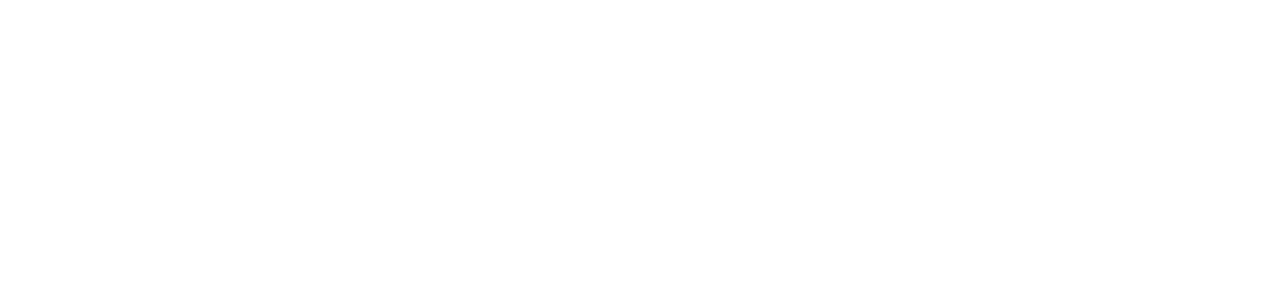
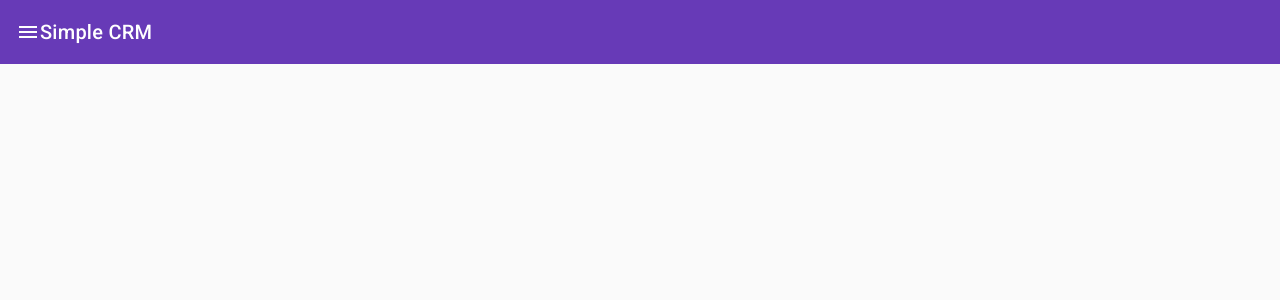
Before and after one commit to Phillipcodes/CRM, an Angular app: page / in a window 1280 px wide. Shown: the top 300 px of the page. Built offline with nearby package versions, Linux system fonts and the light colour scheme.

Commit message:
Added material Components

```diff
--- a/angular.json
+++ b/angular.json
@@ -30,6 +30,7 @@
               "src/assets"
             ],
             "styles": [
+              "@angular/material/prebuilt-themes/deeppurple-amber.css",
               "src/styles.scss"
             ],
             "scripts": []
@@ -90,6 +91,7 @@
               "src/assets"
             ],
             "styles": [
+              "@angular/material/prebuilt-themes/deeppurple-amber.css",
               "src/styles.scss"
             ],
             "scripts": []
--- a/package.json
+++ b/package.json
@@ -11,13 +11,16 @@
   "private": true,
   "dependencies": {
     "@angular/animations": "^17.0.0",
+    "@angular/cdk": "^17.3.10",
     "@angular/common": "^17.0.0",
     "@angular/compiler": "^17.0.0",
     "@angular/core": "^17.0.0",
     "@angular/forms": "^17.0.0",
+    "@angular/material": "^17.3.10",
     "@angular/platform-browser": "^17.0.0",
     "@angular/platform-browser-dynamic": "^17.0.0",
     "@angular/router": "^17.0.0",
+    "material": "^0.9.15",
     "rxjs": "~7.8.0",
     "tslib": "^2.3.0",
     "zone.js": "~0.14.2"
--- a/src/app/app.component.html
+++ b/src/app/app.component.html
@@ -1 +1,17 @@
+<mat-drawer-container class="mat-drawer-container" autosize>
+  <mat-drawer #drawer class="example-sidenav" mode="side">
+    <p>Auto-resizing sidenav</p>
+  </mat-drawer>
+
+  <div class="example-sidenav-content">
+    <mat-toolbar color="primary">
+      <mat-toolbar-row>
+        <mat-icon class="menu-icon" mat-button (click)="drawer.toggle()" >menu</mat-icon>
+
+        <span>Simple CRM</span>
+      </mat-toolbar-row>
+    </mat-toolbar>
+
+  </div>
+</mat-drawer-container>
 <router-outlet></router-outlet>
--- a/src/app/app.config.ts
+++ b/src/app/app.config.ts
@@ -2,7 +2,8 @@
 import { provideRouter } from '@angular/router';
 
 import { routes } from './app.routes';
+import { provideAnimationsAsync } from '@angular/platform-browser/animations/async';
 
 export const appConfig: ApplicationConfig = {
-  providers: [provideRouter(routes)]
+  providers: [provideRouter(routes), provideAnimationsAsync()]
 };
--- a/src/index.html
+++ b/src/index.html
@@ -6,8 +6,10 @@
   <base href="/">
   <meta name="viewport" content="width=device-width, initial-scale=1">
   <link rel="icon" type="image/x-icon" href="favicon.ico">
+  <link href="https://fonts.googleapis.com/css2?family=Roboto:wght@300;400;500&display=swap" rel="stylesheet">
+  <link href="https://fonts.googleapis.com/icon?family=Material+Icons" rel="stylesheet">
 </head>
-<body>
+<body class="mat-typography">
   <app-root></app-root>
 </body>
 </html>
--- a/src/styles.scss
+++ b/src/styles.scss
@@ -1 +1,11 @@
-/* You can add global styles to this file, and also import other style files */
+
+html, body { height: 100%; }
+body { margin: 0; font-family: Roboto, "Helvetica Neue", sans-serif; }
+
+
+.mat-drawer-container {
+    height: 100vh;
+}
+.menu-icon {
+    cursor: pointer;
+}
```
Also changed, not shown: src/app/app.component.ts (+6 -7 lines), 1 other file (tests, documents, lock files or other folders).
